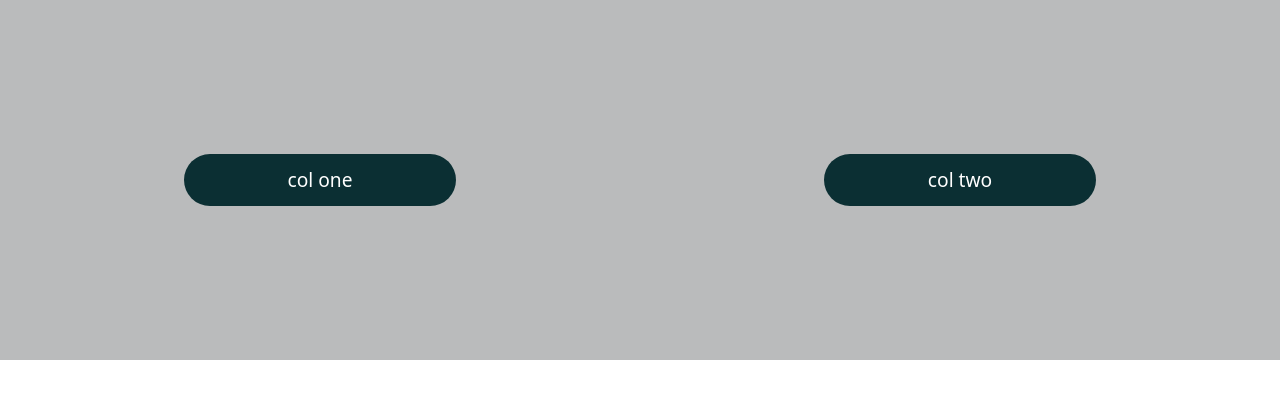
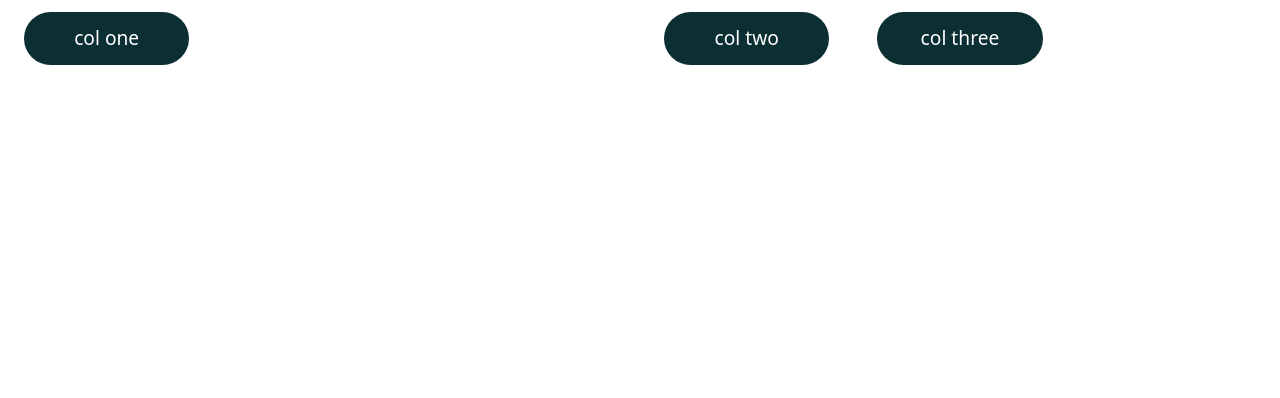
Before and after one commit to keyvanforwork/bootstrap-tutorial, a plain HTML site: page index.html in a window 1280 px wide. Drawn offline with Linux system fonts and the light colour scheme.

Commit message:
flex-2 in bootstrap

```diff
--- a/index.html
+++ b/index.html
@@ -8,9 +8,10 @@
 </head>
 <body>
    <div class="container-fluid">
-       <div class="row justify-content-around align-items-center my_row">
-           <div class="col-xl-3 col-lg-6 col-md-6 col-sm-6 col-12"><div class="my_col">col one</div></div>
-           <div class="col-xl-3 col-lg-6 col-md-6 col-sm-6 col-12"><div class="my_col">col two</div></div>
+       <div class="row my_row">
+           <div class="col-2"><div class="my_col">col one</div></div>
+           <div class="col-2 offset-lg-2 offset-xl-4"><div class="my_col">col two</div></div>
+           <div class="col-2"><div class="my_col">col three</div></div>
    </div>
    </div>
     <script src="code.jquery.com_jquery-3.7.1.slim.min.js"></script>
--- a/style.css
+++ b/style.css
@@ -8,6 +8,5 @@
     padding: 12px;
 }
 .my_row {
-    height: 360px;
-    background-color: #babbbc;
+
 }
```
